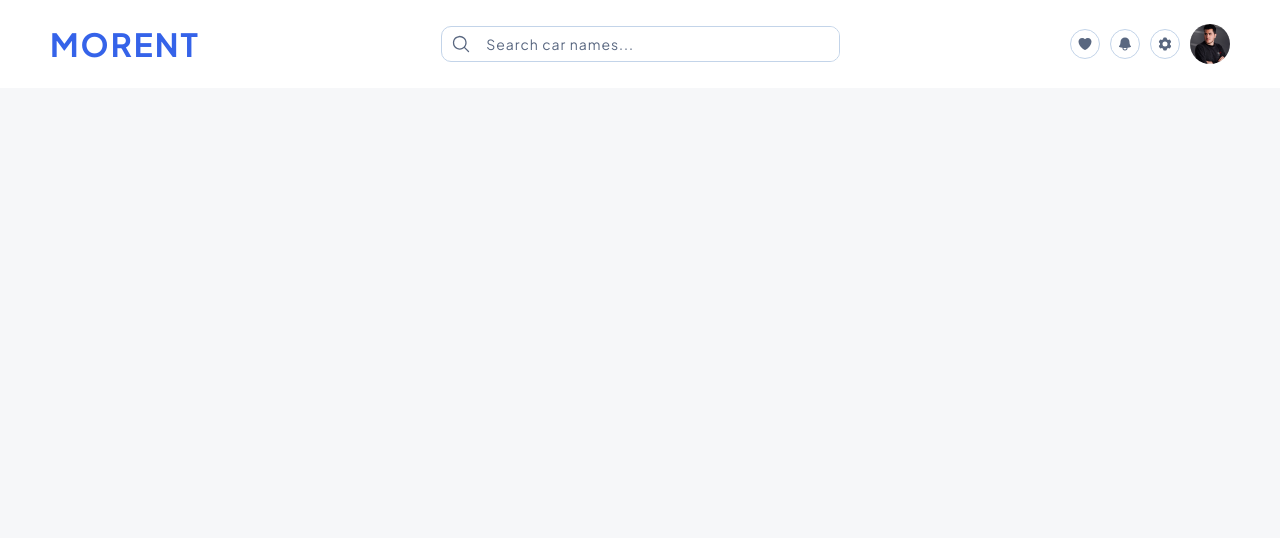
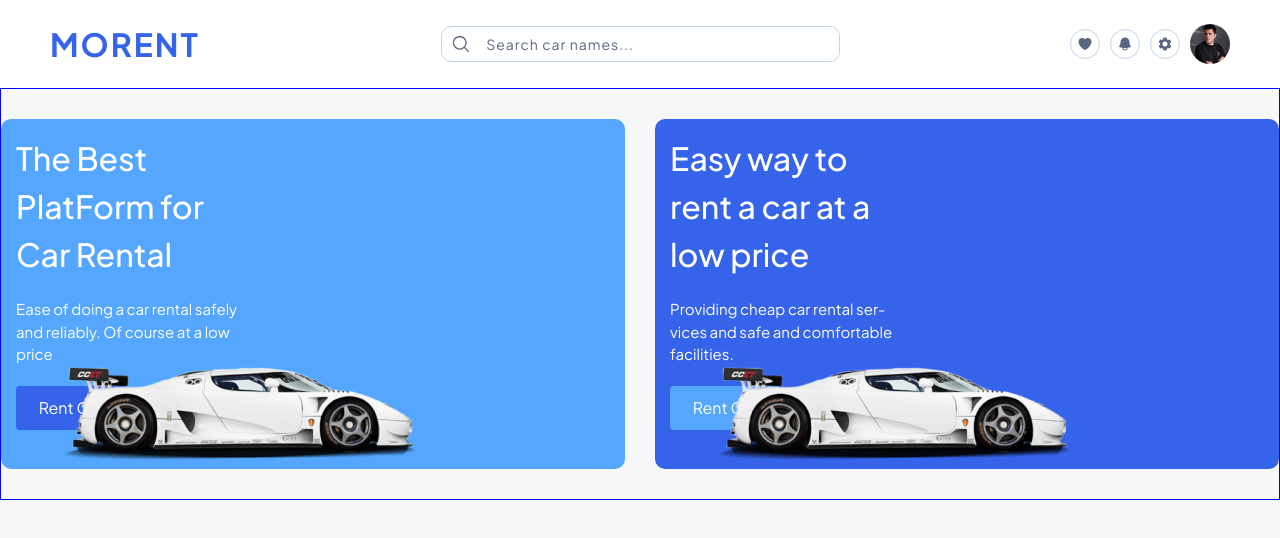
Before and after one commit to abolfazlcodes/morent, a React (Vite) app: page / in a window 1280 px wide. Shown: the top 538 px of the page. Built offline with nearby package versions, Linux system fonts and the light colour scheme.

Commit message:
add a higly reusable button component

```diff
--- a/src/App.tsx
+++ b/src/App.tsx
@@ -1,12 +1,135 @@
 import GlobalStyles from "./styles/GlobalStyles";
+import sampleCar from "./assets/ad bg 1.png";
 
 import Navbar from "./ui/Navbar";
+import Button from "./ui/Button";
 
 function App() {
   return (
     <>
       <GlobalStyles />
       <Navbar />
+
+      <main
+        style={{
+          border: "1px solid blue",
+          maxWidth: "170rem",
+          margin: "auto",
+          padding: "3rem 0",
+        }}
+      >
+        <div
+          style={{
+            display: "flex",
+            alignItems: "center",
+            justifyContent: "space-between",
+            gap: "3rem",
+          }}
+        >
+          <div
+            style={{
+              width: "50%",
+              height: "35rem",
+              backgroundColor: "#54A6FF",
+              padding: "1.5rem",
+              borderRadius: "1rem",
+              position: "relative",
+            }}
+          >
+            <div
+              style={{
+                display: "flex",
+                flexDirection: "column",
+                color: "white",
+                height: "100%",
+                width: "40%",
+                gap: "2rem",
+              }}
+            >
+              <h2
+                style={{
+                  fontSize: "3.2rem",
+                  fontWeight: "500",
+                }}
+              >
+                The Best PlatForm for Car Rental
+              </h2>
+              <p
+                style={{
+                  fontSize: "1.5rem",
+                }}
+              >
+                Ease of doing a car rental safely and reliably. Of course at a
+                low price
+              </p>
+              <Button size='medium' variation='primary'>
+                Rent Car
+              </Button>
+            </div>
+
+            <img
+              style={{
+                position: "absolute",
+                bottom: "0",
+                right: "30%",
+              }}
+              src={sampleCar}
+              alt=''
+            />
+          </div>
+
+          <div
+            style={{
+              width: "50%",
+              height: "35rem",
+              padding: "1.5rem",
+              backgroundColor: "#3563E9",
+              borderRadius: "1rem",
+              position: "relative",
+            }}
+          >
+            <div
+              style={{
+                display: "flex",
+                flexDirection: "column",
+                color: "white",
+                height: "100%",
+                width: "40%",
+                gap: "2rem",
+              }}
+            >
+              <h2
+                style={{
+                  fontSize: "3.2rem",
+                  fontWeight: "500",
+                }}
+              >
+                Easy way to rent a car at a low price
+              </h2>
+              <p
+                style={{
+                  fontSize: "1.5rem",
+                }}
+              >
+                Providing cheap car rental services and safe and comfortable
+                facilities.
+              </p>
+              <Button size='medium' variation='secondary'>
+                Rent Car
+              </Button>
+            </div>
+
+            <img
+              style={{
+                position: "absolute",
+                bottom: "0",
+                right: "30%",
+              }}
+              src={sampleCar}
+            />
+          </div>
+        </div>
+      </main>
     </>
   );
 }
--- a/src/styles/GlobalStyles.ts
+++ b/src/styles/GlobalStyles.ts
@@ -10,8 +10,10 @@
         --color-grey-400: #90A3BF;
         --color-grey-500: #596780;
         --color-bg-grey: #F6F7F9;
-        --color-blue-700: #54A6FF;
+       --color-blue-600: #54A6FF;
+        --color-blue-700: #4099f9;
         --color-blue-800: #3563E9;
+        --color-blue-hover: #0a277b;
         --color-red-700: #ED3F3F;
         --color-red-800: #FF4423;
         --color-yellow-500: #FBAD39;
@@ -36,8 +38,10 @@
         --color-grey-400: #90A3BF;
         --color-grey-500: #596780;
         --color-bg-grey: #F6F7F9;
-        --color-blue-700: #54A6FF;
+        --color-blue-600: #54A6FF;
+        --color-blue-700: #4099f9;
         --color-blue-800: #3563E9;
+        --color-blue-hover: #0a277b;
         --color-red-700: #ED3F3F;
         --color-red-800: #FF4423;
         --color-yellow-500: #FBAD39;
@@ -45,17 +49,6 @@
         --color-bg: ##F3F5F7;
         --color-border: #C3D4E9;
 
-        /* --color-grey-0: #18212f;
-        --color-grey-50: #111827;
-        --color-grey-100: #1f2937;
-        --color-grey-200: #374151;
-        --color-grey-300: #4b5563;
-        --color-grey-400: #6b7280;
-        --color-grey-500: #9ca3af;
-        --color-grey-600: #d1d5db;
-        --color-grey-700: #e5e7eb;
-        --color-grey-800: #f3f4f6;
-        --color-grey-900: #f9fafb; */
 
         --backdrop-color: rgba(0, 0, 0, 0.3);
 
--- /dev/null
+++ b/src/ui/Button.tsx
@@ -0,0 +1,86 @@
+import { css, styled } from "styled-components";
+
+const sizes = {
+  smallSquare: css`
+    width: 6rem;
+    height: 6rem;
+    font-size: 1rem;
+    border-radius: 1rem;
+  `,
+
+  small: css`
+    width: 9rem;
+    height: 4.4rem;
+    border-radius: 0.4rem;
+    padding: 0 2rem;
+  `,
+
+  medium: css`
+    width: 11rem;
+    height: 4.4rem;
+    border-radius: 0.4rem;
+    padding: 0 2rem;
+  `,
+
+  large: css`
+    width: 13.6rem;
+    height: 4.4rem;
+    border-radius: 0.4rem;
+    padding: 0 2rem;
+  `,
+};
+
+const variations = {
+  primary: css`
+    color: var(--color-white);
+    background-color: var(--color-blue-800);
+
+    &:hover {
+      background-color: var(--color-blue-hover);
+    }
+  `,
+
+  secondary: css`
+    color: var(--color-white);
+    background-color: var(--color-blue-600);
+
+    &:hover {
+      background-color: var(--color-blue-700);
+    }
+  `,
+};
+
+// interface and type
+type StyledButtonTypes = {
+  size: "smallSquare" | "small" | "medium" | "large";
+  variation: "primary" | "secondary";
+};
+
+interface ButtonTypes extends StyledButtonTypes {
+  children: React.ReactNode;
+  onClick?: () => void;
+}
+
+const StyledButton = styled.button<StyledButtonTypes>`
+  border: none;
+  box-shadow: var(--shadow-sm);
+
+  ${({ size }) => sizes[size]}
+  ${({ variation }) => variations[variation]}
+`;
+
+// component
+const Button: React.FC<ButtonTypes> = ({
+  children,
+  onClick,
+  size = "medium",
+  variation = "primary",
+}) => {
+  return (
+    <StyledButton variation={variation} size={size} onClick={onClick}>
+      {children}
+    </StyledButton>
+  );
+};
+
+export default Button;
--- a/src/ui/Logo.tsx
+++ b/src/ui/Logo.tsx
@@ -1,3 +1,4 @@
+import { Link } from "react-router-dom";
 import { styled } from "styled-components";
 
 const StyledLogoTitle = styled.h1`
@@ -13,9 +14,9 @@
 
 function Logo() {
   return (
-    <div>
+    <Link to='/'>
       <StyledLogoTitle>MORENT</StyledLogoTitle>
-    </div>
+    </Link>
   );
 }
 
--- a/src/ui/Navbar.tsx
+++ b/src/ui/Navbar.tsx
@@ -30,13 +30,13 @@
       <NavInput />
 
       <Row>
-        <NavAction link='/'>
+        <NavAction link='/bookmarks'>
           <HiHeart />
         </NavAction>
-        <NavAction link='/'>
+        <NavAction link='/notifications'>
           <HiBell />
         </NavAction>
-        <NavAction link='/'>
+        <NavAction link='/settings'>
           <HiCog6Tooth />
         </NavAction>
 
```
Also changed, not shown: src/assets/ad bg 1.png (added), src/assets/ad bg 2.png (added).
